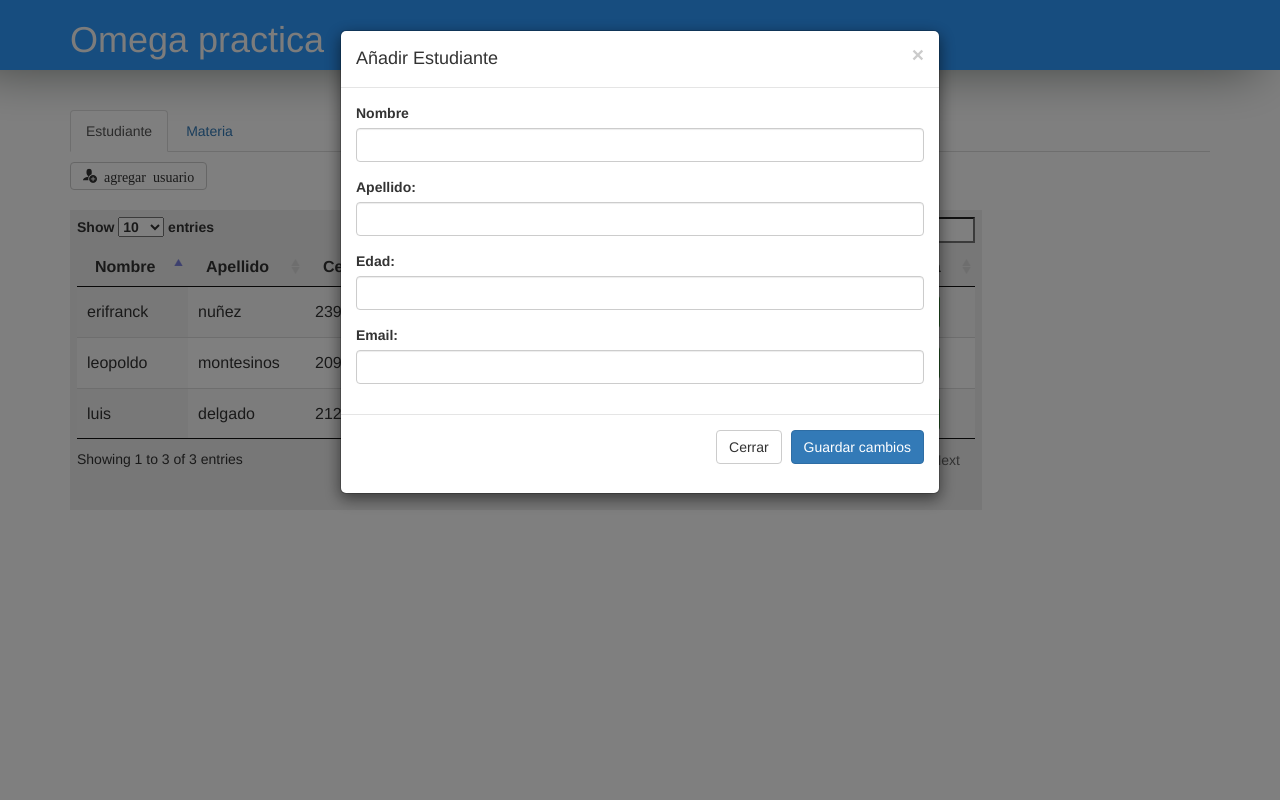
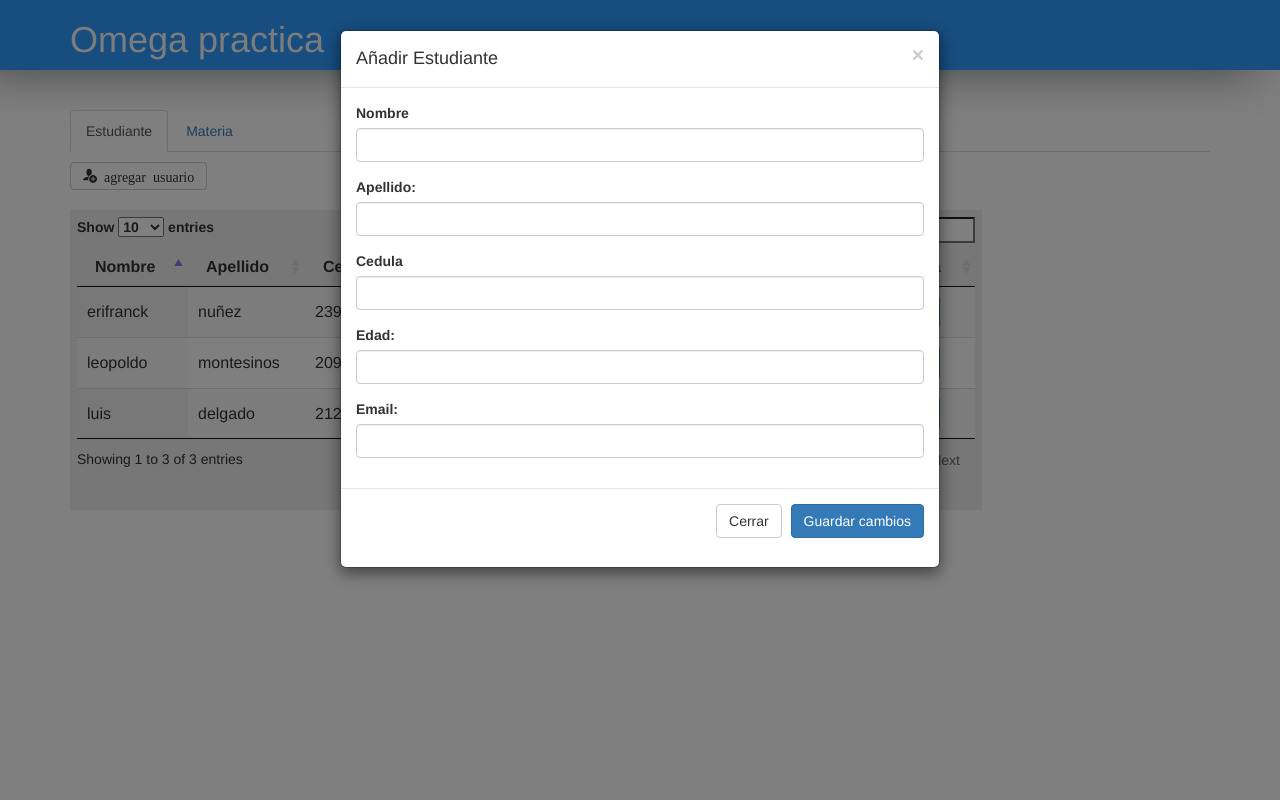
Before and after one commit to dibiro/omega-practica, a Django app: page / in a window 1280 px wide, after a click on "agregar usuario". Run offline with Django 3.2, Linux system fonts and the light colour scheme; data comes from the database, SQL or seed files in the repository; both versions use the stored data as it was after the commit; data that the repository does not hold is empty; parts of the project's set-up code (start-up, migrations or seed data) failed here and were passed over; some libraries are stand-ins or nearby versions; some web fonts are replaced.

Commit message:
mejorando envio

```diff
--- a/Sistema/universidad/templates/index.html
+++ b/Sistema/universidad/templates/index.html
@@ -116,6 +116,11 @@
 	        		<input type="text" class="form-control" id="apellido" name="apellido" required>
 	        	</div>
 
+				<div class="form-group">
+	        		<label for="cedula">Cedula</label>
+	        		<input type="number" class="form-control" id="cedula" name="cedula" required>
+	        	</div>
+
 	        	<div class="form-group">
 	        		<label for="edad">Edad:</label>
 	        		<input type="number" class="form-control" id="edad" name="edad" required>
```
Also changed, not shown: Sistema/db.sqlite3.
